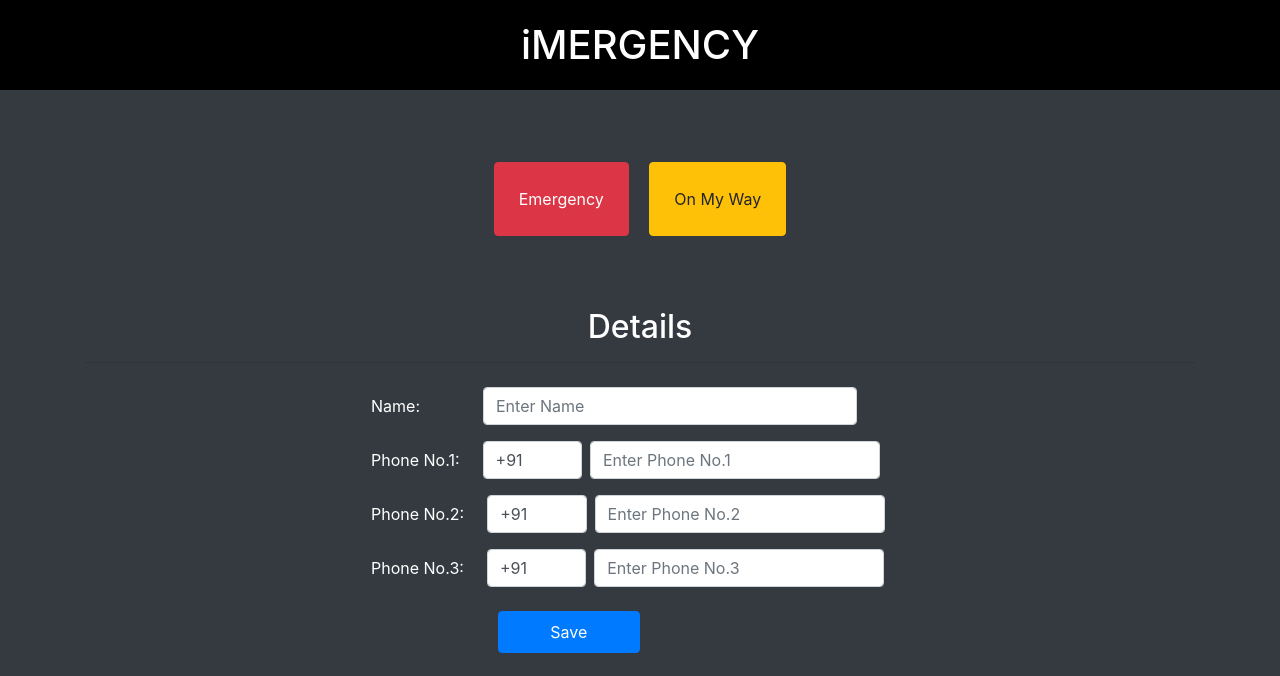
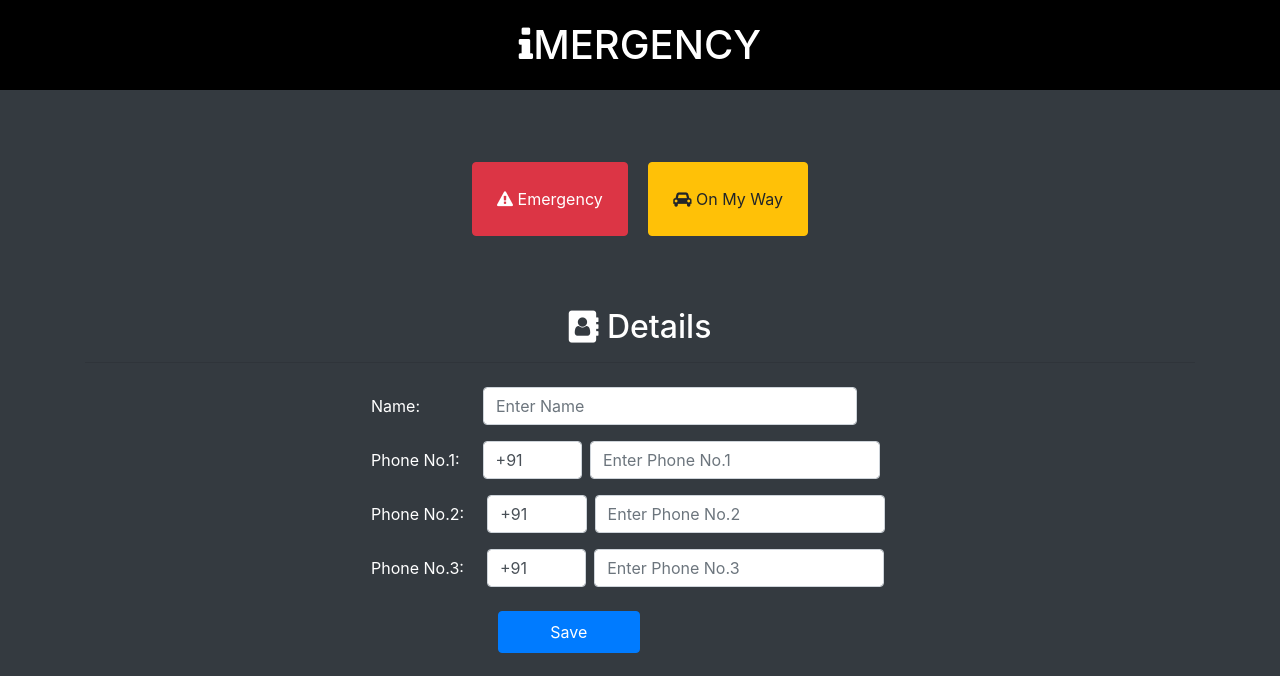
Before and after one commit to Suryam26/aarambh2020-iMERGENCY, a Django app: page / in a window 1280 px wide. Shown: the top 676 px of the page. Run offline with Django 3.2, Linux system fonts and the light colour scheme; some libraries are stand-ins or nearby versions.

Commit message:
Icons and Comments

```diff
--- a/aarambh/imergency/static/js/script.js
+++ b/aarambh/imergency/static/js/script.js
@@ -38,12 +38,17 @@ if (localStorage.getItem("i_phn3")) {
 }
 
 
+// This will update and send location every 10sec.
+// The time interveal can be increased or decreased.
 if (emergency == 1) {
   setTimeout(function() {
       sendSMS(1);
   }, 5000);
 }
 
+
+// This will update and send location every 10sec.
+// The time interveal can be increased or decreased.
 if (reached == 1) {
   setTimeout(function() {
       sendSMS(2);
@@ -51,13 +56,7 @@ if (reached == 1) {
 }
 
 
-
-function Stop() {
-  window.open( url, '_self' );
-}
-
-
-
+// Local Storage
 function save() {
   if (typeof(Storage) !== "undefined") {
     name = $("#name").val();
@@ -83,7 +82,7 @@ function save() {
 }
 
 
-
+// Location tracking and Message sending
 function sendSMS(type) {
   if (navigator.geolocation) {
         var i_Name = localStorage.getItem("i_Name");
@@ -121,8 +120,13 @@ function sendSMS(type) {
   }
 }
 
+// Stop location tracking
+function Stop() {
+  window.open( url, '_self' );
+}
 
-// Voice Recognition code
+
+// Voice Recognition
 var SpeechRecognition = SpeechRecognition || webkitSpeechRecognition
 var SpeechGrammarList = SpeechGrammarList || webkitSpeechGrammarList
 var SpeechRecognitionEvent = SpeechRecognitionEvent || webkitSpeechRecognitionEvent
@@ -150,5 +154,7 @@ function voice() {
   }
 }
 
-voice();
-setInterval(voice, 10000);
+if (emergency == 0 && reached == 0) {
+  voice();
+  setInterval(voice, 10000);
+}
--- a/aarambh/imergency/templates/index.html
+++ b/aarambh/imergency/templates/index.html
@@ -27,7 +27,7 @@
       <header>
           <div class="navbar navbar-dark">
             <div class="navbar-brand ml-auto mr-auto">
-              <h1 class="my-2">iMERGENCY</h1>
+              <h1 class="my-2"><span class="fa fa-info"></span>MERGENCY</h1>
             </div>
           </div>
       </header>
@@ -35,23 +35,23 @@
       <!-- Buttons -->
       <div class="container text-center" id="button">
           {% if reached != True %}
-            <button type="button" class="btn btn-danger bg-lg p-4 m-2" onclick="sendSMS(1);">Emergency</button>
+            <button type="button" class="btn btn-danger bg-lg p-4 m-2" onclick="sendSMS(1);"><span class="fa fa-exclamation-triangle"></span> Emergency</button>
             {% if emergency %}
-            <button type="button" class="btn btn-danger bg-lg p-4 m-2 px-5" onclick="Stop();">Stop</button>
+            <button type="button" class="btn btn-danger bg-lg p-4 m-2 px-5" onclick="Stop();"><span class="fa fa-stop-circle"></span> Stop</button>
             {% endif %}
           {% endif %}
 
           {% if emergency != True %}
-            <button type="button" class="btn btn-warning bg-lg p-4 m-2" onclick="sendSMS(2);">On My Way</button>
+            <button type="button" class="btn btn-warning bg-lg p-4 m-2" onclick="sendSMS(2);"><span class="fa fa-car"></span> On My Way</button>
             {% if reached %}
-            <button type="button" class="btn btn-success bg-lg p-4 m-2" onclick="Stop();">Reached</button>
+            <button type="button" class="btn btn-success bg-lg p-4 m-2" onclick="Stop();"><span class="fa fa-home"></span> Reached</button>
             {% endif %}
           {% endif %}
       </div>
 
       <!-- Details -->
       <div class="container">
-          <center><h2>Details</h2></center>
+          <center><h2><span class="fa fa-address-book"></span> Details</h2></center>
           <hr>
           <form class="row my-4">
               <div class="col offset-md-2 offset-lg-3">
--- a/aarambh/imergency/views.py
+++ b/aarambh/imergency/views.py
@@ -4,18 +4,24 @@ from django.http import HttpResponse
 from twilio.rest import Client
 from django.conf import settings
 
+# Base URL
 url=settings.CURRENT_URL
 
 
+# Home Page
 def home(request):
     return render(request,'index.html',{'url':url, 'emergency': 0, 'reached': 0})
 
 
+# Sending Messages
 def sms(request):
+    # Messaging API (We are using a trial version of this API for development purposes)
     account_sid = 'ACba8dd66ac66856bde921aa4268cd2a84'
-    auth_token = '392d6ee158aa8a7e54f84895470eeee2'
+    auth_token = '392d6ee158aa8a7e54f84895470eeee2'     #This Token changes within 24hrs
     client = Client(account_sid, auth_token)
 
+
+    # Extracting data from GET request
     lat = request.GET['lat']
     lng = request.GET['lng']
     name = request.GET['name']
@@ -23,26 +29,39 @@ def sms(request):
     phn2 = request.GET['phn2']
     phn3 = request.GET['phn3']
     type = request.GET['type']
+
+    # Creating an array of phone numbers
     phoneNo = []
-
     if phn1 and len(phn1)>10: phoneNo.append(phn1.replace(" ", "+"))
     if phn2 and len(phn2)>10: phoneNo.append(phn2.replace(" ", "+"))
     if phn3 and len(phn3)>10: phoneNo.append(phn3.replace(" ", "+"))
 
+
     # For "Emergency"
     if type == '1':
+        phoneNo.append("+100")     #Adding phone-number of authority
         msgBody = "\n\nEMERGENCY!!! \nThis is " + name + ". \nI need HELP! \nThis is my current location: \nhttp://maps.google.com/maps?q="+lat+","+lng
         message = client.messages.create(
                              body= msgBody,
                              from_='+12184232326',
-                             to='+917389944161'
+                             to='+917389944161'        #In trial version we can only send messages to one fixed number.
                          )
 
         message = client.messages.create(
                               body= msgBody,
                               from_='whatsapp:+14155238886',
-                              to='whatsapp:+917389944161'
+                              to='whatsapp:+917389944161'       #In trial version we can only send messages to one fixed number.
                           )
+
+        # In the full version of this API we can send messages to more then one person at a time by passing in an array of numbers
+        # Sample code:
+                # message = client.messages.create(
+                #                       body= msgBody,
+                #                       from_='whatsapp:+14155238886',
+                #                       to= phoneNo
+                #                   )
+
+
         return render(request,'index.html',{'url':url, 'emergency': 1, 'reached': 0})
 
 
@@ -52,12 +71,12 @@ def sms(request):
         message = client.messages.create(
                              body= msgBody,
                              from_='+12184232326',
-                             to='+917389944161'
+                             to='+917389944161'     #In trial version we can only send messages to one fixed number.
                          )
 
         message = client.messages.create(
                               body= msgBody,
                               from_='whatsapp:+14155238886',
-                              to='whatsapp:+917389944161'
+                              to='whatsapp:+917389944161'       #In trial version we can only send messages to one fixed number.
                           )
         return render(request,'index.html',{'url':url, 'emergency': 0, 'reached': 1})
```
